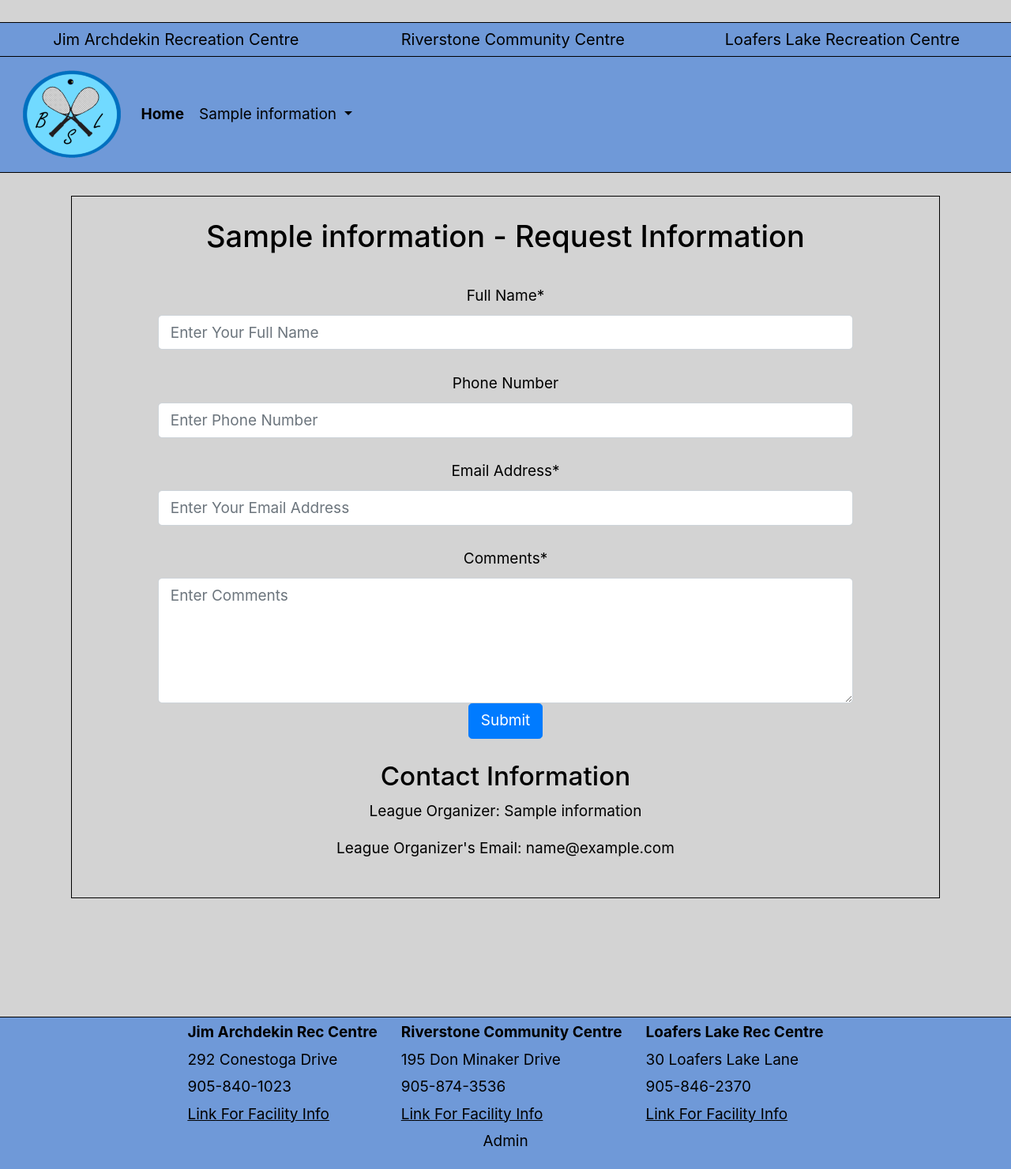
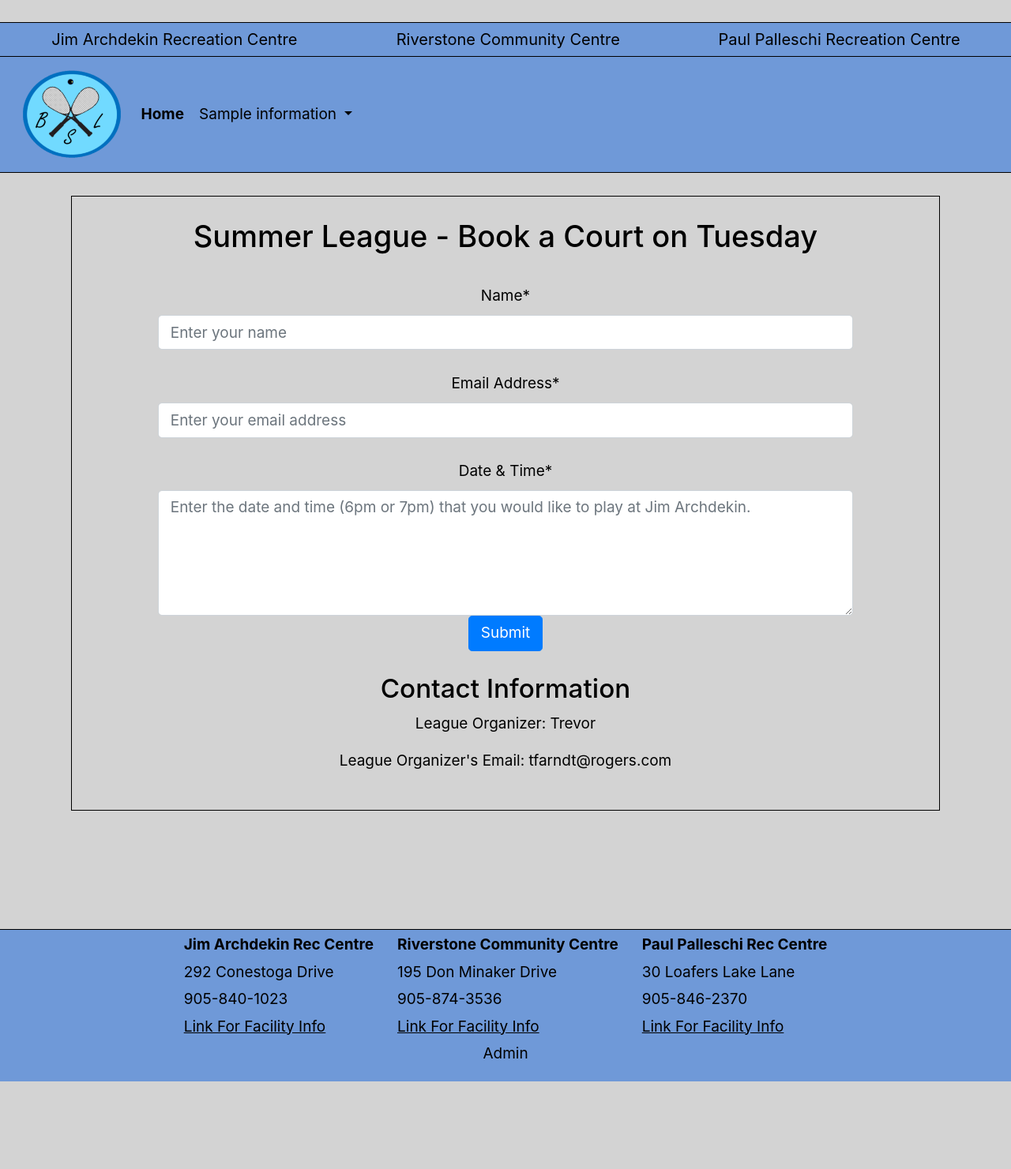
Before and after one commit to Siarnt/brampton-squash, a Flask app: page /1-request_info in a window 1280 px wide. Shown: the part 76-1557 px from the top of the page at 79% size. After the commit the page ends 1446 px from the top, so only its background shows below. Run offline with Flask 2, Linux system fonts and the light colour scheme; tables that the repository leaves empty hold one stand-in row (values such as "Sample post"); some libraries are stand-ins or nearby versions.

Commit message:
book tuesday court

```diff
--- a/app.py
+++ b/app.py
@@ -627,88 +627,85 @@ def send_info5():
 
 @app.route('/1-send_info_request', methods=['GET','POST'])
 def sent_request_info1():
-    leagues = League_Information.query.filter_by(league_number=1)
     if request.method == 'POST':
         full_name = request.form.get('name')
-        phone_number = request.form.get('phone_number')
         email = request.form.get('email')
         comments = request.form.get('comments')
 
-        for league in leagues:
-            to = league.email
-            subject = (f'{league.league_name} - Information Request')
-            body = (f'Full Name: {full_name}\nPhone Number: {phone_number}\nEmail: {email}\nComments: {comments}')
-            email_alert(subject,body,to)
-            flash('Message sent successfully!', category='success')
+        to = "tfarndt@rogers.com"
+        subject = (f'Book court for Tuesday')
+        body = (f'Full Name: {full_name}\nEmail: {email}\nComments: {comments}')
+        email_alert(subject,body,to)
+        flash('Message sent successfully!', category='success')
         return redirect('/1-request_info')
 
-@app.route('/2-send_info_request', methods=['GET','POST'])
-def sent_request_info2():
-    leagues = League_Information.query.filter_by(league_number=2)
-    if request.method == 'POST':
-        full_name = request.form.get('name')
-        phone_number = request.form.get('phone_number')
-        email = request.form.get('email')
-        comments = request.form.get('comments')
-
-        for league in leagues:
-            to = league.email
-            subject = (f'{league.league_name} - Information Request')
-            body = (f'Full Name: {full_name}\nPhone Number: {phone_number}\nEmail: {email}\nComments: {comments}')
-            email_alert(subject,body,to)
-            flash('Message sent successfully!', category='success')
-        return redirect('/2-request_info')
-
-@app.route('/3-send_info_request', methods=['GET','POST'])
-def sent_request_info3():
-    leagues = League_Information.query.filter_by(league_number=3)
-    if request.method == 'POST':
-        full_name = request.form.get('name')
-        phone_number = request.form.get('phone_number')
-        email = request.form.get('email')
-        comments = request.form.get('comments')
-
-        for league in leagues:
-            to = league.email
-            subject = (f'{league.league_name} - Information Request')
-            body = (f'Full Name: {full_name}\nPhone Number: {phone_number}\nEmail: {email}\nComments: {comments}')
-            email_alert(subject,body,to)
-            flash('Message sent successfully!', category='success')
-        return redirect('/3-request_info')
-
-@app.route('/4-send_info_request', methods=['GET','POST'])
-def sent_request_info4():
-    leagues = League_Information.query.filter_by(league_number=4)
-    if request.method == 'POST':
-        full_name = request.form.get('name')
-        phone_number = request.form.get('phone_number')
-        email = request.form.get('email')
-        comments = request.form.get('comments')
-
-        for league in leagues:
-            to = league.email
-            subject = (f'{league.league_name} - Information Request')
-            body = (f'Full Name: {full_name}\nPhone Number: {phone_number}\nEmail: {email}\nComments: {comments}')
-            email_alert(subject,body,to)
-            flash('Message sent successfully!', category='success')
-        return redirect('/4-request_info')
-
-@app.route('/5-send_info_request', methods=['GET','POST'])
-def sent_request_info5():
-    leagues = League_Information.query.filter_by(league_number=5)
-    if request.method == 'POST':
-        full_name = request.form.get('name')
-        phone_number = request.form.get('phone_number')
-        email = request.form.get('email')
-        comments = request.form.get('comments')
-
-        for league in leagues:
-            to = league.email
-            subject = (f'{league.league_name} - Information Request')
-            body = (f'Full Name: {full_name}\nPhone Number: {phone_number}\nEmail: {email}\nComments: {comments}')
-            email_alert(subject,body,to)
-            flash('Message sent successfully!', category='success')
-        return redirect('/5-request_info')
+#@app.route('/2-send_info_request', methods=['GET','POST'])
+#def sent_request_info2():
+#    leagues = League_Information.query.filter_by(league_number=2)
+#    if request.method == 'POST':
+#        full_name = request.form.get('name')
+#        phone_number = request.form.get('phone_number')
+#        email = request.form.get('email')
+#        comments = request.form.get('comments')
+#
+#        for league in leagues:
+#            to = league.email
+#            subject = (f'{league.league_name} - Information Request')
+#            body = (f'Full Name: {full_name}\nPhone Number: {phone_number}\nEmail: {email}\nComments: {comments}')
+#            email_alert(subject,body,to)
+#            flash('Message sent successfully!', category='success')
+#        return redirect('/2-request_info')
+#
+#@app.route('/3-send_info_request', methods=['GET','POST'])
+#def sent_request_info3():
+#    leagues = League_Information.query.filter_by(league_number=3)
+#    if request.method == 'POST':
+#        full_name = request.form.get('name')
+#        phone_number = request.form.get('phone_number')
+#        email = request.form.get('email')
+#        comments = request.form.get('comments')
+#
+#        for league in leagues:
+#            to = league.email
+#            subject = (f'{league.league_name} - Information Request')
+#            body = (f'Full Name: {full_name}\nPhone Number: {phone_number}\nEmail: {email}\nComments: {comments}')
+#            email_alert(subject,body,to)
+#            flash('Message sent successfully!', category='success')
+#        return redirect('/3-request_info')
+#
+#@app.route('/4-send_info_request', methods=['GET','POST'])
+#def sent_request_info4():
+#    leagues = League_Information.query.filter_by(league_number=4)
+#    if request.method == 'POST':
+#        full_name = request.form.get('name')
+#        phone_number = request.form.get('phone_number')
+#        email = request.form.get('email')
+#        comments = request.form.get('comments')
+#
+#        for league in leagues:
+#            to = league.email
+#            subject = (f'{league.league_name} - Information Request')
+#            body = (f'Full Name: {full_name}\nPhone Number: {phone_number}\nEmail: {email}\nComments: {comments}')
+#            email_alert(subject,body,to)
+#            flash('Message sent successfully!', category='success')
+#        return redirect('/4-request_info')
+#
+#@app.route('/5-send_info_request', methods=['GET','POST'])
+#def sent_request_info5():
+#    leagues = League_Information.query.filter_by(league_number=5)
+#    if request.method == 'POST':
+#        full_name = request.form.get('name')
+#        phone_number = request.form.get('phone_number')
+#        email = request.form.get('email')
+#        comments = request.form.get('comments')
+#
+#        for league in leagues:
+#            to = league.email
+#            subject = (f'{league.league_name} - Information Request')
+#            body = (f'Full Name: {full_name}\nPhone Number: {phone_number}\nEmail: {email}\nComments: {comments}')
+#            email_alert(subject,body,to)
+#            flash('Message sent successfully!', category='success')
+#        return redirect('/5-request_info')
 
 
 # >>>> SETTING UP LOGIN MANAGER <<<<
@@ -723,4 +720,4 @@ def load_user(id):
 # >>>> ACTUALLY RUNNING THE APP <<<<
 
 if __name__ == '__main__':
-    app.run(host='192.168.0.20')
+    app.run()
--- a/templates/1-request_info.html
+++ b/templates/1-request_info.html
@@ -6,38 +6,32 @@
     {% for league in leagues %}
 
     {% if league.league_number == 1 %}
-    <h2>{{ league.league_name }} - Request Information</h2>
+    <h2>Summer League - Book a Court on Tuesday</h2>
     <br>
         <form action="/1-send_info_request" method="POST">
         <div class="login-form">
-            <label for="name">Full Name*</label>
-            <input type="text" class="form-control" id="name" name="name" placeholder="Enter Your Full Name">
-            <br>
-        </div>
-
-        <div class="login-form">
-            <label for="name">Phone Number</label>
-            <input type="text" class="form-control" id="phone_number" name="phone_number" placeholder="Enter Phone Number">
+            <label for="name">Name*</label>
+            <input type="text" class="form-control" id="name" name="name" placeholder="Enter your name">
             <br>
         </div>
 
         <div class="login-form">
             <label for="name">Email Address*</label>
-            <input type="email" class="form-control" id="email" name="email" placeholder="Enter Your Email Address">
+            <input type="email" class="form-control" id="email" name="email" placeholder="Enter your email address">
             <br>
         </div>
 
         <div class="login-form">
-            <label for="link">Comments*</label>
-            <textarea rows ="5" type="text" class="form-control" id="comments" name="comments" placeholder="Enter Comments"></textarea>
+            <label for="link">Date & Time*</label>
+            <textarea rows ="5" type="text" class="form-control" id="comments" name="comments" placeholder="Enter the date and time (6pm or 7pm) that you would like to play at Jim Archdekin."></textarea>
         </div>
         <button type="submit" class="btn btn-primary">Submit</button>
     </form>
 
     <br>
     <h3>Contact Information</h3>
-    <p>League Organizer: {{ league.contact_name }}</p>
-    <p>League Organizer's Email: {{ league.email }}</p>
+    <p>League Organizer: Trevor</p>
+    <p>League Organizer's Email: tfarndt@rogers.com</p>
     {% endif %}
     {% endfor %}
     <br>
--- a/templates/base.html
+++ b/templates/base.html
@@ -28,7 +28,7 @@
             <tr>
                 <td>Jim Archdekin Recreation Centre</td>
                 <td>Riverstone Community Centre</td>
-                <td>Loafers Lake Recreation Centre</td>
+                <td>Paul Palleschi Recreation Centre</td>
             </tr>
         </table>
     <nav class="navbar navbar-expand-lg navbar-light">
@@ -50,7 +50,6 @@
                 <a class="dropdown-item" href="{{ league.link }}" target="blank">Standings & Schedule</a>
                 <a class="dropdown-item" href="/{{ league.league_number }}-submit_scores">Submit a Score</a>
                 <a class="dropdown-item" href="/{{ league.league_number }}-sign_up">Sign Up for League</a>
-                <a class="dropdown-item" href="/{{ league.league_number }}-request_info">Request Information</a>
               </div>
             </li>
             {% endfor %}
@@ -94,7 +93,7 @@
                 <tr>
                     <td><b>Jim Archdekin Rec Centre</b></td>
                     <td><b>Riverstone Community Centre</b></td>
-                    <td><b>Loafers Lake Rec Centre</b></td>
+                    <td><b>Paul Palleschi Rec Centre</b></td>
                 </tr>
                 <tr>
                     <td>292 Conestoga Drive</td>
@@ -122,7 +121,7 @@
                 <tr>
                     <td><b>Jim Archdekin Rec Centre</b></td>
                     <td><b>Riverstone Community Centre</b></td>
-                    <td><b>Loafers Lake Rec Centre</b></td>
+                    <td><b>Paul Palleschi Rec Centre</b></td>
                 </tr>
                 <tr>
                     <td>292 Conestoga Drive</td>
```
